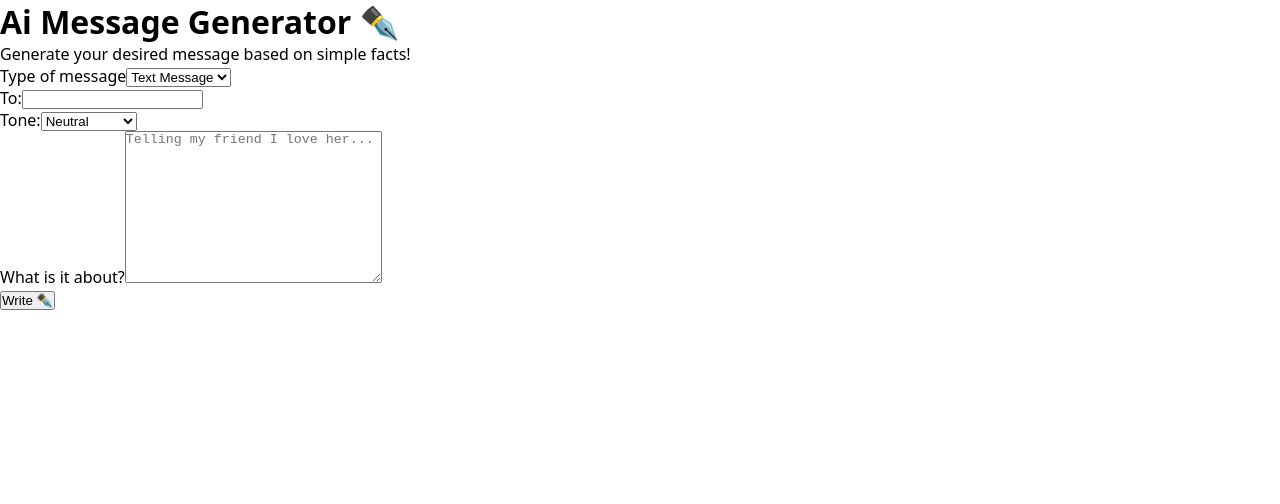
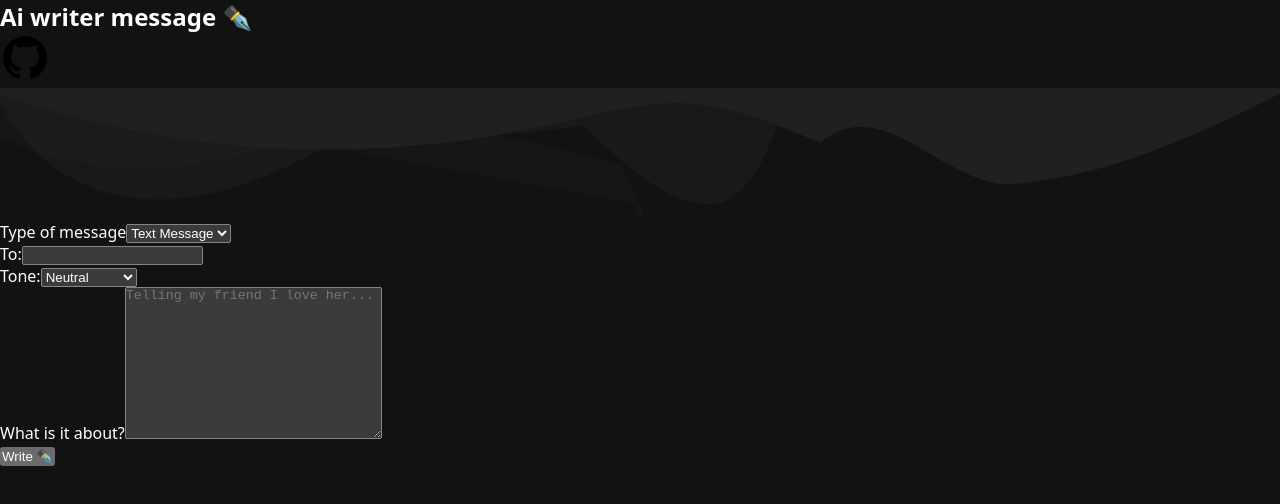
Before and after one commit to yangenmanuel/ai-writer, a Next.js app: page / in a window 1280 px wide. Shown: the top 504 px of the page. Built offline with nearby package versions, Linux system fonts and the light colour scheme.

Commit message:
Created header in a component

```diff
--- /dev/null
+++ b/src/components/Header.jsx
@@ -0,0 +1,22 @@
+import Image from "next/image"
+
+export default function Header () {
+  return (
+    <section className=''>
+      <header>
+        <h1>Ai writer message ✒️</h1>
+        <Image src={'/github.svg'} alt='See github repo' width={50} height={50}/>
+      </header>
+
+      <div className="">
+
+      <svg data-name="Layer 1" xmlns="http://www.w3.org/2000/svg" viewBox="0 0 1200 120" preserveAspectRatio="none" fill="#202020">
+        <path d="M0,0V46.29c47.79,22.2,103.59,32.17,158,28,70.36-5.37,136.33-33.31,206.8-37.5C438.64,32.43,512.34,53.67,583,72.05c69.218,138.3,24.88,209.4,13.08,36.15-6,69.85-17.84,104.45-29.34C989.49,25,1113-14.29,1200,52.47V0Z" opacity=".25" class="shape-fill"></path>
+        <path d="M0,0V15.81C13,36.92,27.64,56.86,47.69,72.05,99.41,111.27,165,111,224.58,91.58c31.15-10.15,60.09-26.07,89.67-39.8,492-19,84.73-46,130.83-49.67,36.26-2.85,70.9,9.42,98.6,31.56,31.77,25.39,62.32,62,103.63,73,40.44,10.79,81.35-6.69,119.13-228s75.16-39,116.92-43.05c59.73-5.85,113.28,22.88,168.9,38.84,30.2,8.66,59,6.17,87.09-7.5,22.43-10.89,48-26.93,60.65-49.24V0Z" opacity=".5" class="shape-fill"></path>
+        <path d="M0,0V5.63C149.93,59,314.09,71.32,475.83,42.57c43-7.64,84.23-20.12,127.61-26.46,59-8.63,112.48,12.24,165.56,35.4C827.977.22,886,95.24,951.2,90c86.53-7,172.46-45.71,248.8-84.81V0Z" class="shape-fill"></path>
+      </svg>
+
+      </div>
+    </section>
+  )
+}
--- a/src/pages/index.jsx
+++ b/src/pages/index.jsx
@@ -1,6 +1,9 @@
 import Head from 'next/head'
+
 import Form from '@/components/Form'
 import ResultBox from '@/components/ResultBox'
+import Header from '@/components/Header'
+
 import { useState } from 'react'
 
 export default function Home() {
@@ -16,9 +19,7 @@
         <link rel="icon" href="/favicon.ico" />
       </Head>
 
-        <h1>Ai Message Generator ✒️</h1>
-
-        <p>Generate your desired message based on simple facts!</p>
+      <Header />
         <main>
           <Form setMessage={setMessage} setLoading={setLoading}/>
           <ResultBox message={message} loading={loading}/>
--- a/src/styles/globals.css
+++ b/src/styles/globals.css
@@ -4,12 +4,10 @@
   box-sizing: border-box;
 }
 
+html {
+  color-scheme: dark;
+}
+
 body {
   font-family: system-ui, -apple-system, BlinkMacSystemFont, 'Segoe UI', Roboto, Oxygen, Ubuntu, Cantarell, 'Open Sans', 'Helvetica Neue', sans-serif;
 }
-
-@media (prefers-color-scheme: dark) {
-  html {
-    color-scheme: dark;
-  }
-}
```
Also changed, not shown: public/github.svg (added), public/wave.svg (added).
